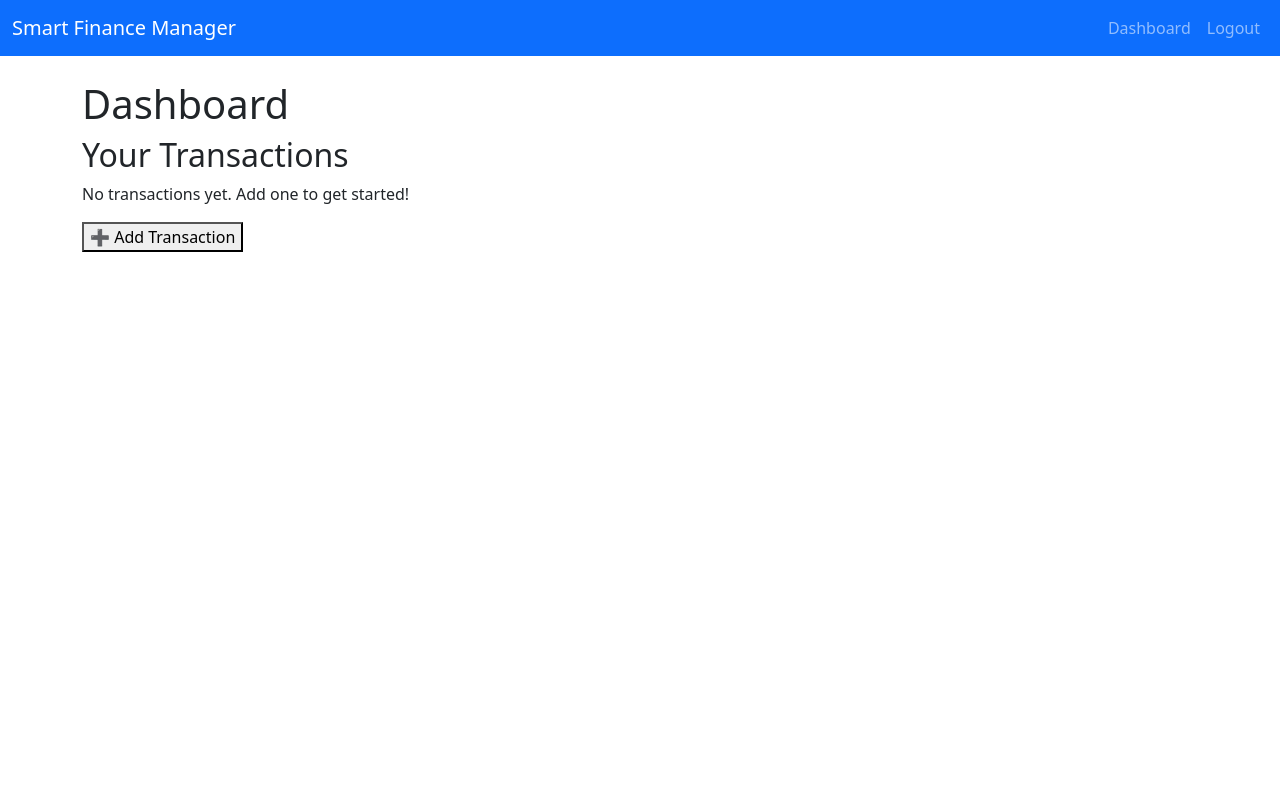
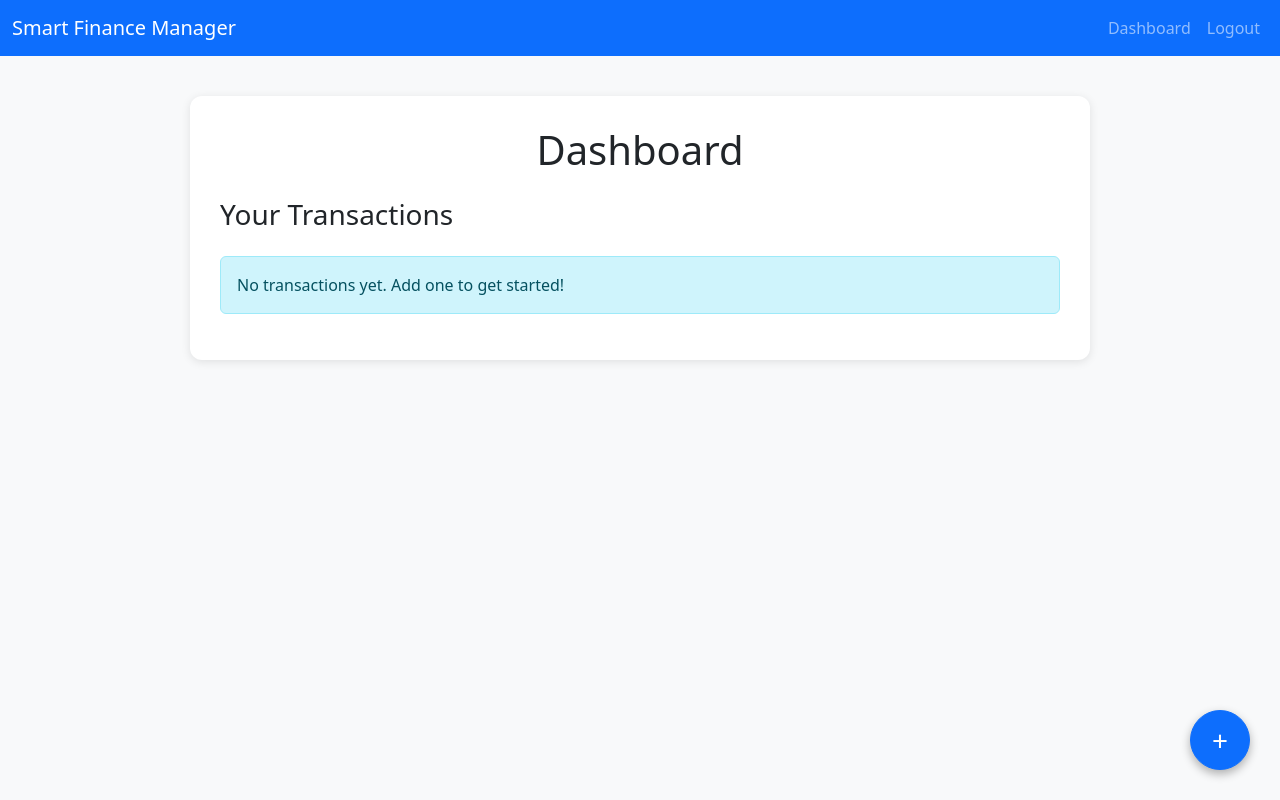
Before and after one commit to dipanshu-raj0102/CS50_Final_Project, a Flask app: page /dashboard in a window 1280 px wide. Run offline with Flask 3, Linux system fonts and the light colour scheme; a user stored in the database is signed in; data comes from the database, SQL or seed files in the repository; both versions use the stored data as it was after the commit.

Commit message:
transaction done

```diff
--- a/templates/dashboard.html
+++ b/templates/dashboard.html
@@ -2,34 +2,63 @@
 
 {% block head %}
   <title>Dashboard</title>
+  <!-- Bootstrap 5 CSS -->
+  <link href="https://cdn.jsdelivr.net/npm/bootstrap@5.3.3/dist/css/bootstrap.min.css" rel="stylesheet">
+
+  <!-- Chart.js -->
   <script src="https://cdn.jsdelivr.net/npm/chart.js"></script>
+
   <style>
-    /* Popup modal style */
-    #modal {
-      display: none;
+    body {
+      background-color: #f8f9fa;
+    }
+
+    .dashboard-container {
+      max-width: 900px;
+      margin: 40px auto;
+      background: white;
+      border-radius: 12px;
+      box-shadow: 0 2px 10px rgba(0,0,0,0.1);
+      padding: 30px;
+    }
+
+    .table th {
+      background-color: #f1f1f1;
+    }
+
+    .add-transaction-btn {
       position: fixed;
-      top: 0; left: 0;
-      width: 100%; height: 100%;
-      background: rgba(0,0,0,0.4);
-      justify-content: center;
-      align-items: center;
+      bottom: 30px;
+      right: 30px;
+      border-radius: 50%;
+      width: 60px;
+      height: 60px;
+      font-size: 28px;
+      box-shadow: 0 4px 10px rgba(0,0,0,0.3);
     }
-    #modal-content {
-      background: white;
-      padding: 20px;
-      border-radius: 8px;
-      width: 400px;
+
+    .income-text {
+      color: green;
+      font-weight: 600;
+    }
+
+    .expense-text {
+      color: red;
+      font-weight: 600;
     }
   </style>
 {% endblock %}
 
 {% block content %}
-  <h1>Dashboard</h1>
-  <h2>Your Transactions</h2>
+<div class="dashboard-container">
+  <h1 class="mb-4 text-center">Dashboard</h1>
+
+  <h3>Your Transactions</h3>
 
   {% if transactions %}
-<table border="1" cellpadding="8">
-  <thead>
+  <div class="table-responsive mt-3">
+    <table class="table table-bordered table-hover align-middle">
+      <thead class="table-light">
         <tr>
           <th>Date</th>
           <th>Category</th>
@@ -45,9 +74,9 @@
           <td>{{ tx['category_name'] }}</td>
           <td>
             {% if tx['category_type'] == 'income' %}
-          <span style="color: green;">Income</span>
+              <span class="income-text">Income</span>
             {% else %}
-          <span style="color: red;">Expense</span>
+              <span class="expense-text">Expense</span>
             {% endif %}
           </td>
           <td>₹{{ "%.2f"|format(tx['amount']) }}</td>
@@ -56,32 +85,38 @@
         {% endfor %}
       </tbody>
     </table>
+  </div>
   {% else %}
-<p>No transactions yet. Add one to get started!</p>
+    <div class="alert alert-info mt-4" role="alert">
+      No transactions yet. Add one to get started!
+    </div>
   {% endif %}
-
-  <button id="add_transaction">➕ Add Transaction</button>
-
-  <div id="modal">
-    <div id="modal-content"></div>
 </div>
 
+<!-- Add Transaction Button -->
+<button id="add_transaction" class="btn btn-primary add-transaction-btn">+</button>
+
+<!-- Bootstrap Modal -->
+<div class="modal fade" id="transactionModal" tabindex="-1" aria-hidden="true">
+  <div class="modal-dialog modal-dialog-centered">
+    <div class="modal-content" id="modal-content"></div>
+  </div>
+</div>
+
+<!-- Bootstrap & JS -->
+<script src="https://cdn.jsdelivr.net/npm/bootstrap@5.3.3/dist/js/bootstrap.bundle.min.js"></script>
+
 <script>
-    const modal = document.getElementById('modal');
+  const modalElement = document.getElementById('transactionModal');
   const modalContent = document.getElementById('modal-content');
   const addBtn = document.getElementById('add_transaction');
+  const bootstrapModal = new bootstrap.Modal(modalElement);
 
-    // Open modal and load form via GET
   addBtn.addEventListener('click', async () => {
     const res = await fetch('/add_transaction');
     const html = await res.text();
     modalContent.innerHTML = html;
-      modal.style.display = 'flex';
-    });
-
-    // Close modal when clicking outside content
-    modal.addEventListener('click', (e) => {
-      if (e.target === modal) modal.style.display = 'none';
+    bootstrapModal.show();
   });
 </script>
 {% endblock %}
--- a/templates/login.html
+++ b/templates/login.html
@@ -1,7 +1,7 @@
 {% extends "layout.html" %}
 {% block content %}
-<div class="container mt-5">
-  <div class="row justify-content-center">
+<div class="container mt-5 ">
+  <div class="row justify-content-center ">
     <div class="col-md-6">
       <div class="card shadow p-4 rounded-4">
         <h3 class="text-center mb-4">Login</h3>
```
Also changed, not shown: templates/add_transaction_form.html (+67 -15 lines), finance.db. Lines whose indentation alone changed are shown as unchanged.
